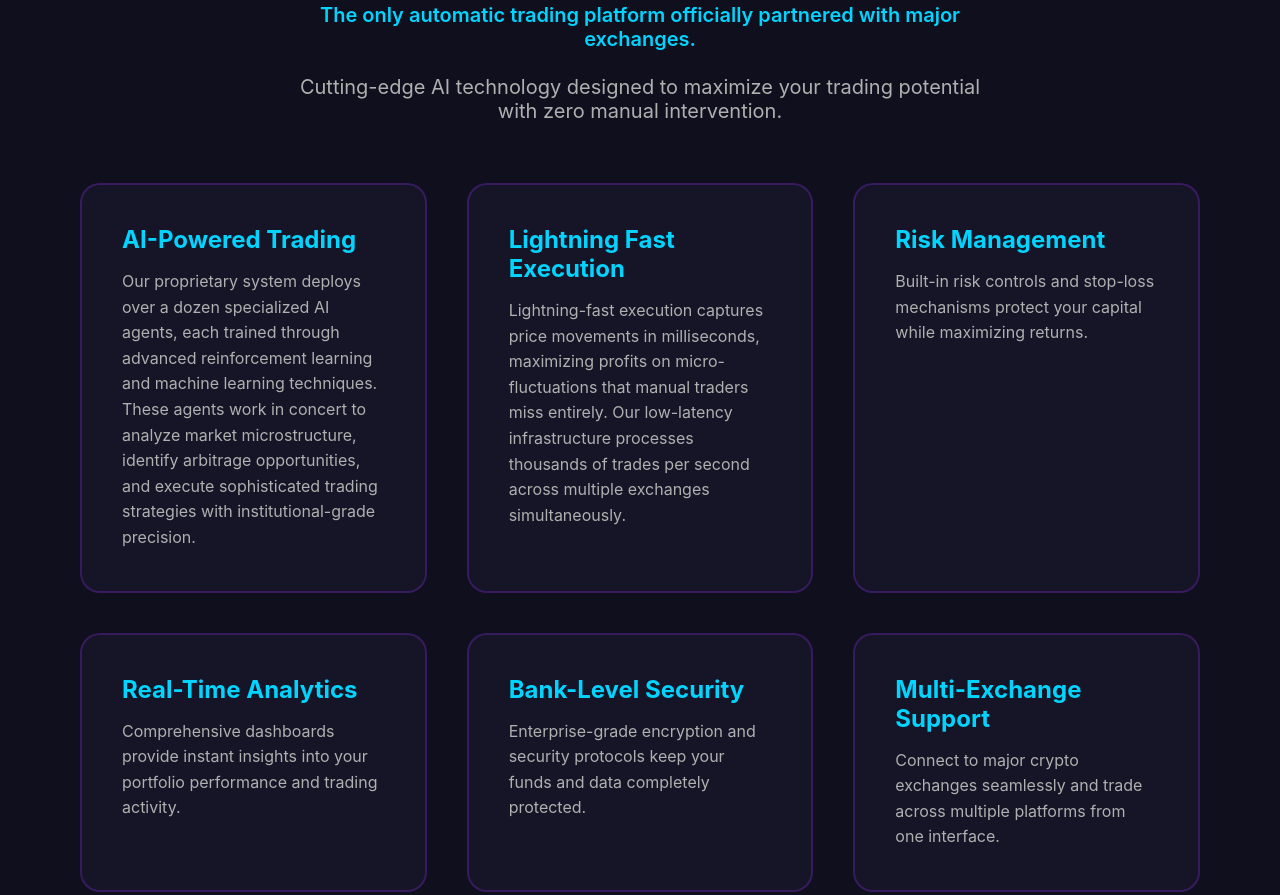
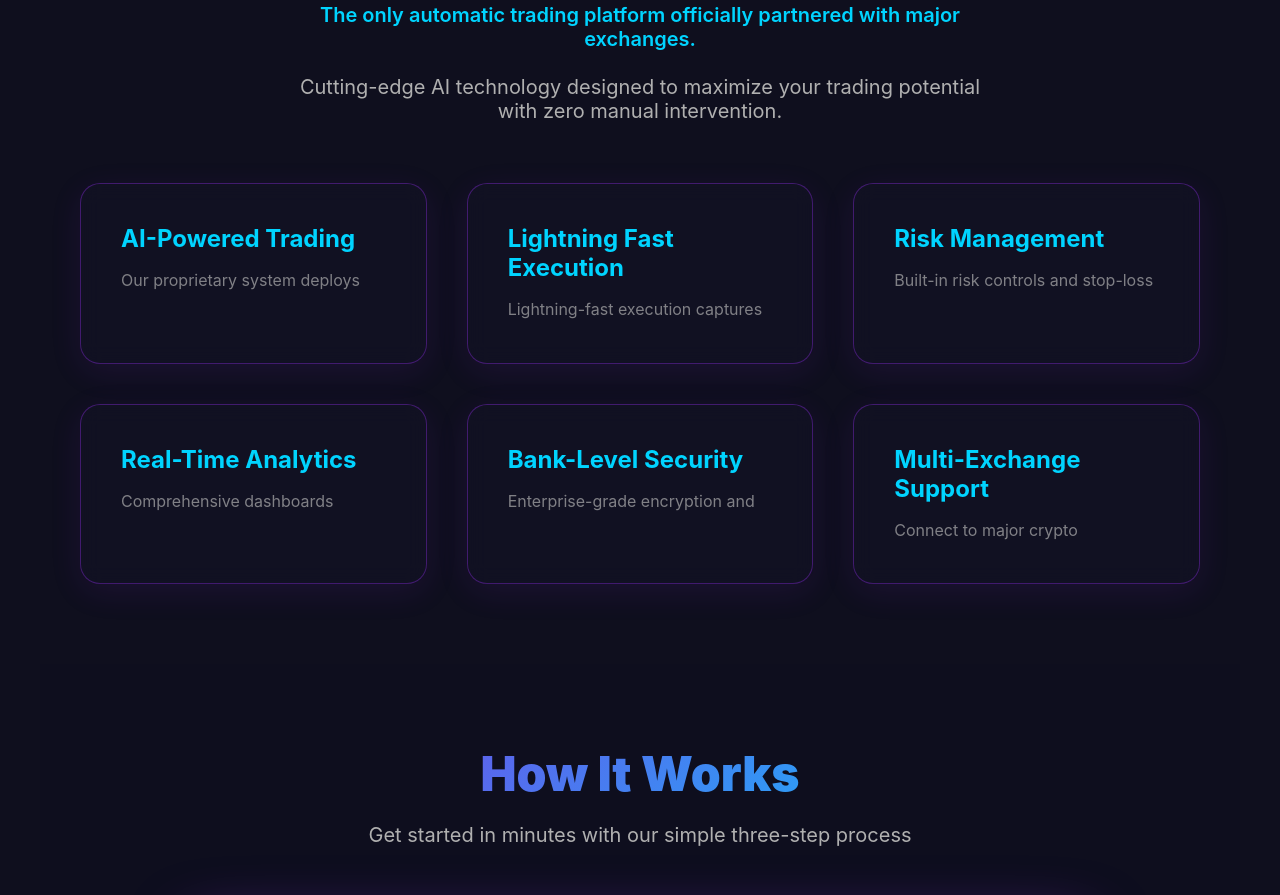
Before and after one commit to MariahsAI/Users, a plain HTML site: page tour.html in a window 1280 px wide. Shown: the part 770-1665 px from the top of the page. Drawn offline with Linux system fonts and the light colour scheme.

Commit message:
Update tour.html

```diff
--- a/tour.html
+++ b/tour.html
@@ -86,17 +86,40 @@
         }
 
         .feature-card {
-            background: rgba(26, 26, 46, 0.6);
-            border: 2px solid rgba(138, 43, 226, 0.3);
+            background: rgba(26, 26, 46, 0.3);
+            backdrop-filter: blur(10px);
+            -webkit-backdrop-filter: blur(10px);
+            border: 1px solid rgba(138, 43, 226, 0.4);
             border-radius: 20px;
             padding: 40px;
-            transition: all 0.3s ease;
+            transition: all 0.4s ease;
+            box-shadow: 0 8px 32px 0 rgba(138, 43, 226, 0.1);
+            overflow: hidden;
+            max-height: 200px;
+            cursor: pointer;
         }
 
         .feature-card:hover {
-            border-color: #8a2be2;
+            background: rgba(26, 26, 46, 0.5);
+            border-color: #00d4ff;
             transform: translateY(-5px);
-            box-shadow: 0 20px 40px rgba(138, 43, 226, 0.3);
+            box-shadow: 0 20px 40px rgba(0, 212, 255, 0.3);
+            max-height: 600px;
+        }
+
+        .feature-description {
+            font-size: 16px;
+            color: #b0b0b0;
+            line-height: 1.6;
+            max-height: 1.6em;
+            overflow: hidden;
+            transition: max-height 0.4s ease, opacity 0.4s ease;
+            opacity: 0.7;
+        }
+
+        .feature-card:hover .feature-description {
+            max-height: 500px;
+            opacity: 1;
         }
 
         .feature-icon {
@@ -110,12 +133,6 @@
             font-weight: 700;
             color: #00d4ff;
             margin-bottom: 15px;
-        }
-
-        .feature-description {
-            font-size: 16px;
-            color: #b0b0b0;
-            line-height: 1.6;
         }
 
         .steps-container {
```
